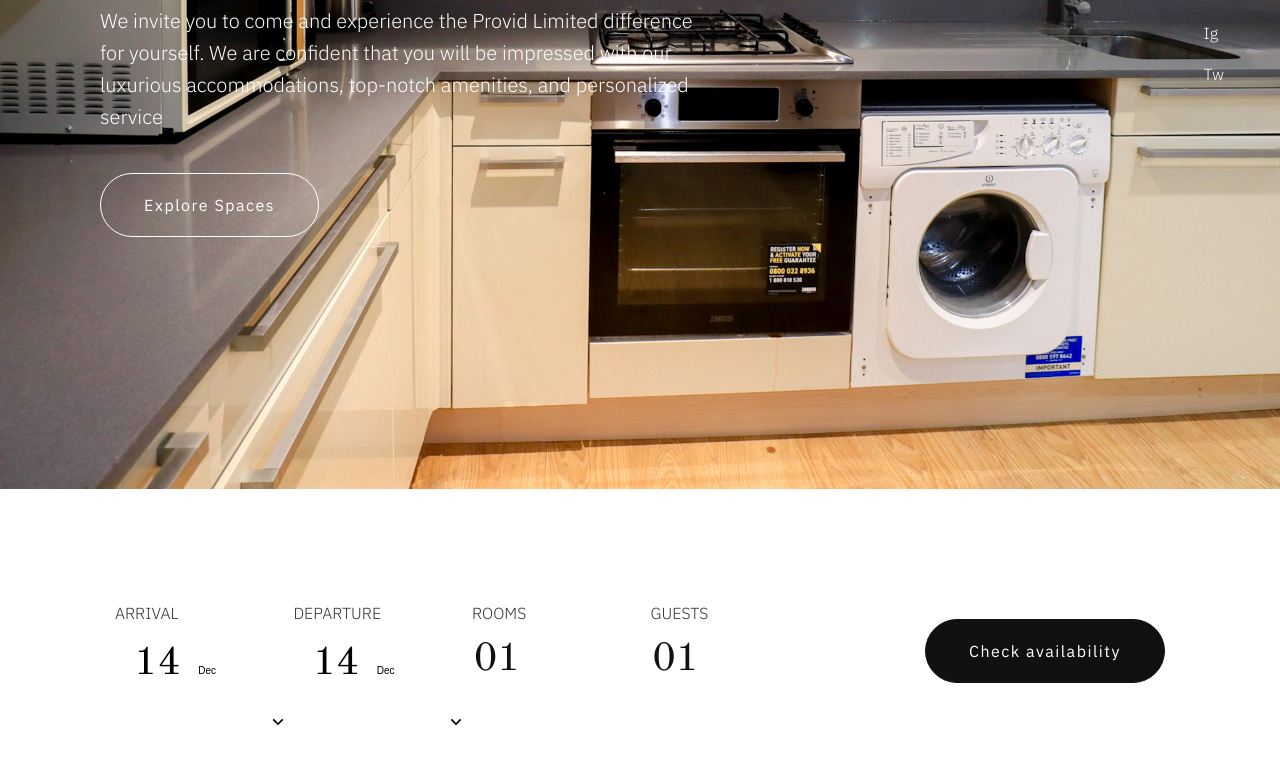
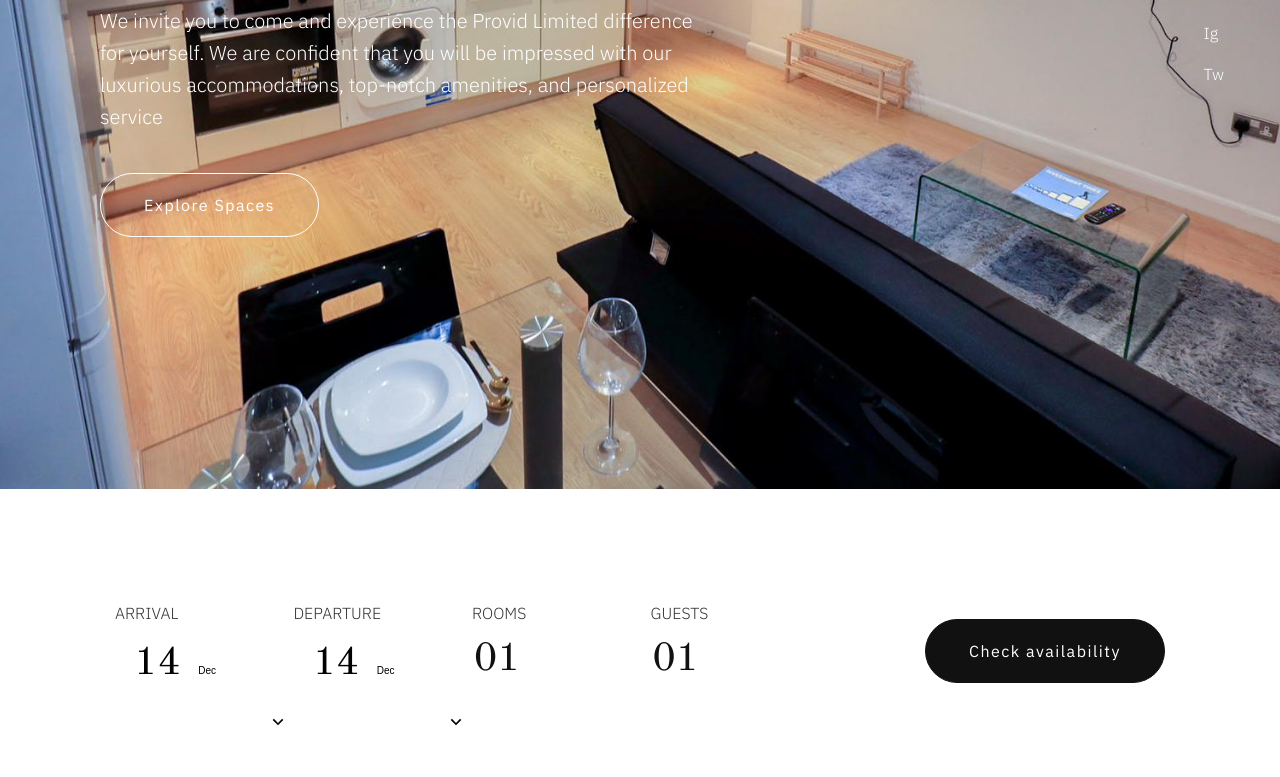
Before and after one commit to Gigx267/Provid-Homes-, a plain HTML site: page Booking.html in a window 1280 px wide. Shown: the part 421-1198 px from the top of the page. Drawn offline with nearby package versions, Linux system fonts and the light colour scheme.

Commit message:
Booking.html

```diff
--- a/Booking.html
+++ b/Booking.html
@@ -211,7 +211,7 @@
 
   <section id="intro">
     <div class="image-holder position-relative">
-      <img src="z (7).JPG" alt="banner" class="img-fluid">
+      <img src="z (2).jpeg" alt="banner" class="img-fluid">
     </div>
     <div class="container-lg">
       <div class="banner-content position-absolute">
```
